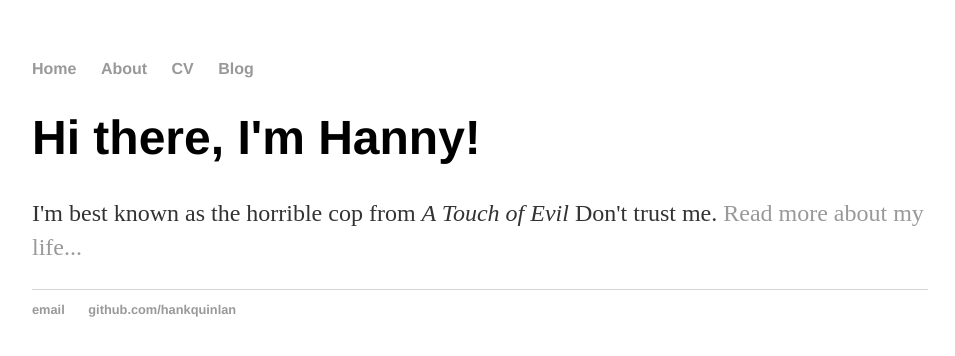
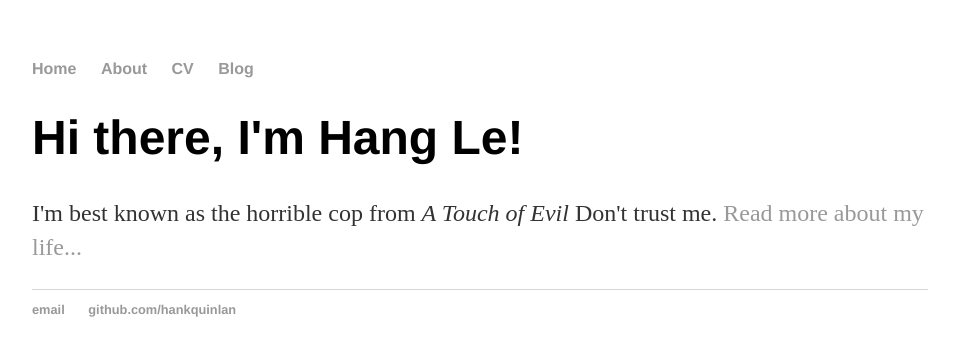
Before and after one commit to hannyle/hannyle.github.io, a Jekyll site: the page built from index.html, in a window 1280 px wide. Shown: the top 356 px of the page, without its empty margins (160-1115 px from the left). Built offline with Jekyll 4.4.1, drawn with Linux system fonts in a browser that asks for light colours.

Commit message:
Update index.html

```diff
--- a/index.html
+++ b/index.html
@@ -1,29 +1,8 @@
-<!DOCTYPE html>
-<html>
-	<head>
-		<title>Hank Quinlan, Horrible Cop</title>
-		<link rel="stylesheet" type="text/css" href="/css/main.css">
-	</head>
-	<body>
-		<nav>
-    		<ul>
-        		<li><a href="/">Home</a></li>
-	        	<li><a href="/about">About</a></li>
-        		<li><a href="/cv">CV</a></li>
-        		<li><a href="/blog">Blog</a></li>
-    		</ul>
-		</nav>
-		<div class="container">
-    		<div class="blurb">
-        		<h1>Hi there, I'm Hanny!</h1>
-				<p>I'm best known as the horrible cop from <em>A Touch of Evil</em> Don't trust me. <a href="/about">Read more about my life...</a></p>
-    		</div><!-- /.blurb -->
-		</div><!-- /.container -->
-		<footer>
-    		<ul>
-        		<li><a href="mailto:hankquinlanhub@gmail.com">email</a></li>
-        		<li><a href="https://github.com/hankquinlan">github.com/hankquinlan</a></li>
-			</ul>
-		</footer>
-	</body>
-</html>
+---
+layout: default
+title: Hang Le
+---
+<div class="blurb">
+	<h1>Hi there, I'm Hang Le!</h1>
+	<p>I'm best known as the horrible cop from <em>A Touch of Evil</em> Don't trust me. <a href="/about">Read more about my life...</a></p>
+</div><!-- /.blurb -->
```
